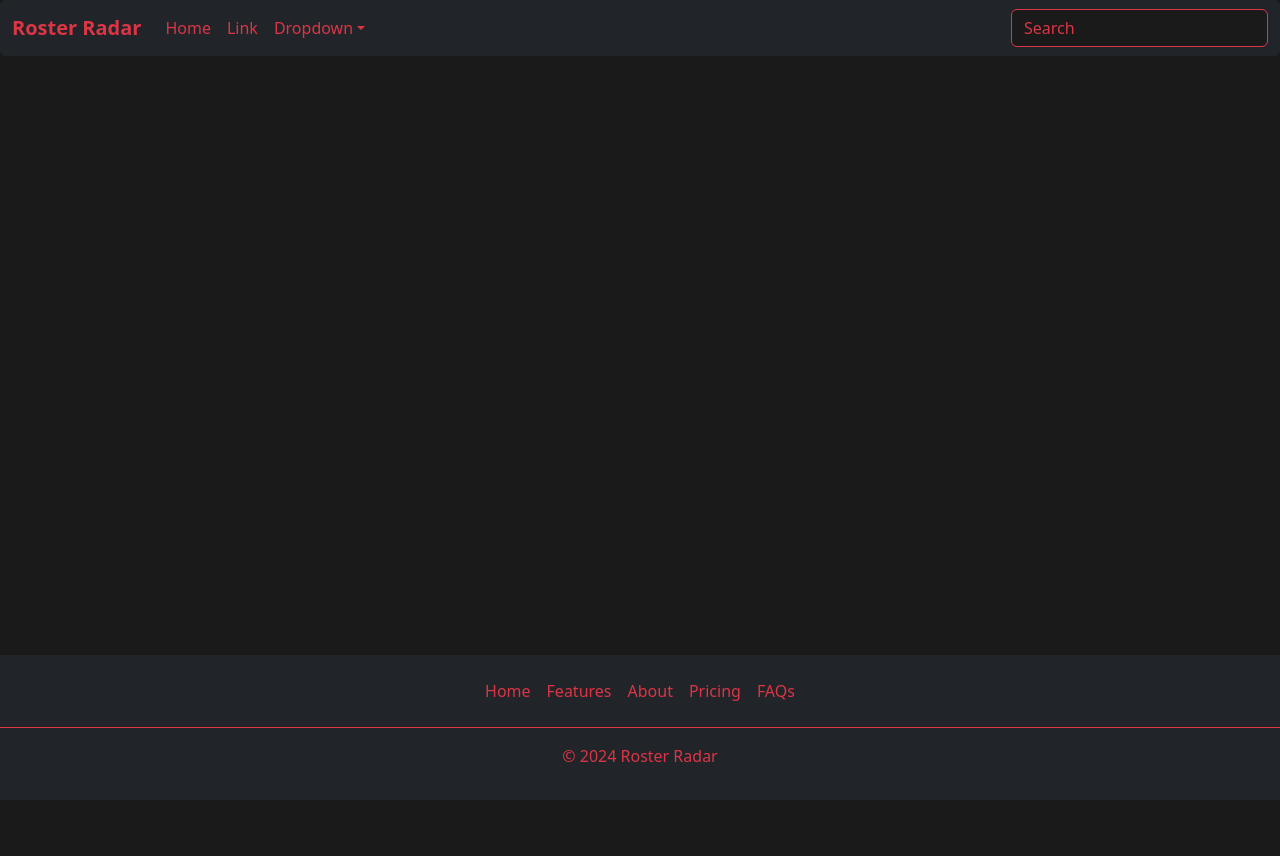
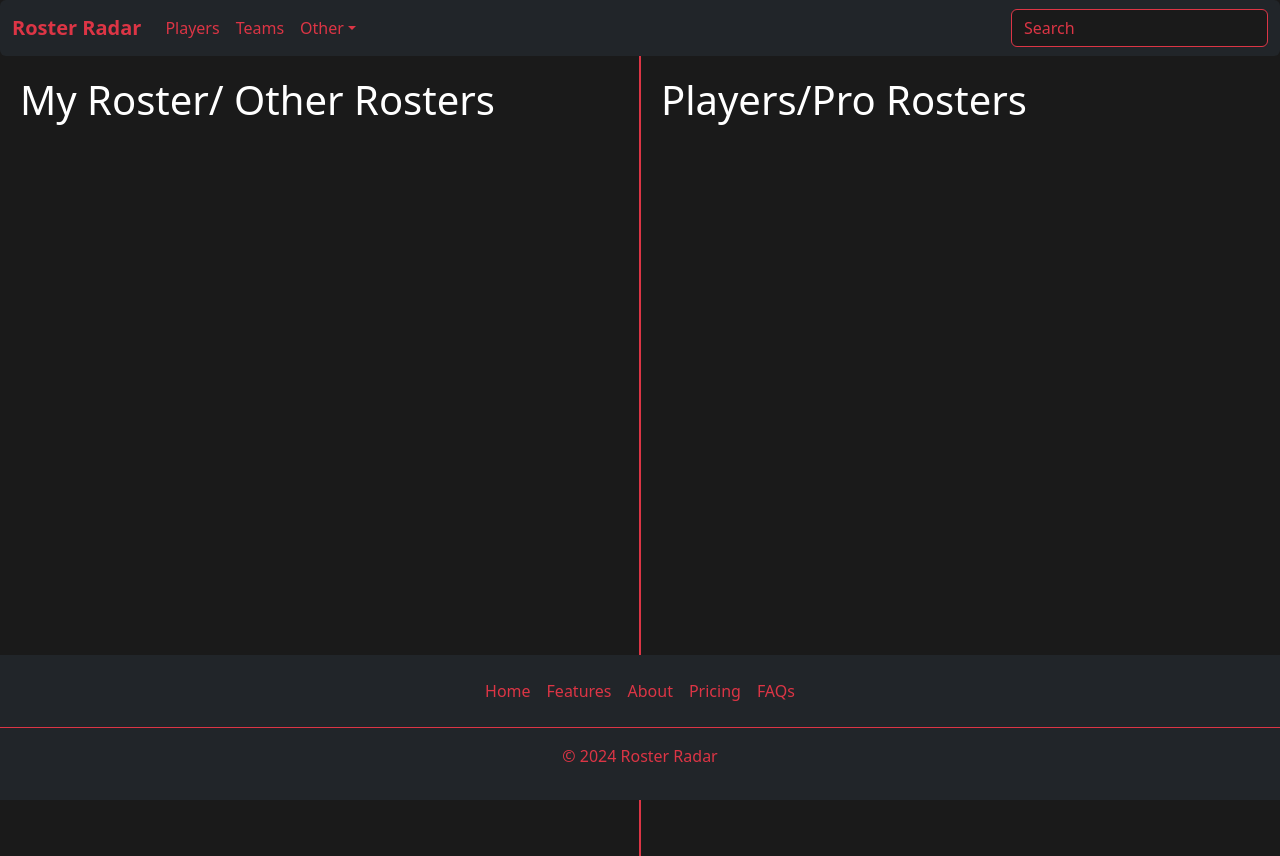
Before and after one commit to MarkSian/Roster-Radar, a React (Vite) app in the folder roster-radar-frontend/: page / in a window 1280 px wide. Before the commit the page ends 800 px from the top, so only its background shows below. Built offline with nearby package versions, Linux system fonts and the light colour scheme.

Commit message:
DualPanel component

```diff
--- a/roster-radar-frontend/src/App.css
+++ b/roster-radar-frontend/src/App.css
@@ -1,5 +1,5 @@
 body {
-    background-color: #1a1a1a;; /* Replace with your desired color */
+    background-color: #1a1a1a; /* Replace with your desired color */
 }
 
 .custom-border {
@@ -22,3 +22,17 @@ body {
     border-color: #dc3545; /* Maintain the border color when focused */
     box-shadow: none; /* Remove the default focus shadow */
 }
+
+.panel-left, .panel-right {
+    height: 100vh; /* Full height of the viewport */
+    padding: 20px; /* Add some padding */
+    background-color: #1a1a1a;
+  }
+
+.panel-left {
+    border-right: 1px solid #dc3545; /* Add a red border to the right */
+}
+
+.panel-right {
+    border-left: 1px solid #dc3545; /* Add a red border to the left */
+}
--- a/roster-radar-frontend/src/App.tsx
+++ b/roster-radar-frontend/src/App.tsx
@@ -1,4 +1,5 @@
 import NavBar from './components/NavBar'
+import DoublePanel from './components/DoublePanel'
 import FooterSection from './components/FooterSection'
 import './App.css'
 
@@ -8,6 +9,7 @@ function App() {
   return (
     <>
       <NavBar />
+      <DoublePanel />
       <FooterSection />
     </>
   )
--- /dev/null
+++ b/roster-radar-frontend/src/components/DoublePanel.tsx
@@ -0,0 +1,19 @@
+
+function DoublePanel() {
+  return (
+    <div className="container-fluid">
+      <div className="row">
+        <div className="col-md-6 panel-left text-white">
+          <h1>My Roster/ Other Rosters</h1>
+          {/* Add your content for the left panel here */}
+        </div>
+        <div className="col-md-6 panel-right text-white">
+          <h1>Players/Pro Rosters</h1>
+          {/* Add your content for the right panel here */}
+        </div>
+      </div>
+    </div>
+  );
+}
+
+export default DoublePanel;
--- a/roster-radar-frontend/src/components/FooterSection.tsx
+++ b/roster-radar-frontend/src/components/FooterSection.tsx
@@ -1,4 +1,4 @@
-function FooterSection() {
+function FooterSection()  {
   return (
     <>
     <footer className="footer mt-auto py-3 bg-dark text-white fixed-bottom ">
--- a/roster-radar-frontend/src/components/NavBar.tsx
+++ b/roster-radar-frontend/src/components/NavBar.tsx
@@ -1,9 +1,9 @@
 function NavBar () {
   return (
     <>
-      <nav className="navbar navbar-expand-lg bg-dark rounded" aria-label="Eleventh navbar example">
+      <nav id="home" className="navbar navbar-expand-lg bg-dark rounded" aria-label="Eleventh navbar example">
         <div className="container-fluid">
-            <a className="navbar-brand text-danger fw-bold"  href="#">Roster Radar</a>
+            <a className="navbar-brand text-danger fw-bold"  href="#home">Roster Radar</a>
             <button className="navbar-toggler bg-danger" type="button" data-bs-toggle="collapse" data-bs-target="#navbarsExample09" aria-controls="navbarsExample09" aria-expanded="false" aria-label="Toggle navigation">
             <span className="navbar-toggler-icon"></span>
             </button>
@@ -11,17 +11,17 @@ function NavBar () {
             <div className="collapse navbar-collapse" id="navbarsExample09">
             <ul className="navbar-nav me-auto mb-2 mb-lg-0">
                 <li className="nav-item">
-                <a className="nav-link active text-danger" aria-current="page" href="#">Home</a>
+                <a className="nav-link active text-danger" aria-current="page" href="#">Players</a>
                 </li>
                 <li className="nav-item">
-                <a className="nav-link text-danger" href="#">Link</a>
+                <a className="nav-link text-danger" href="#">Teams</a>
                 </li>
                 <li className="nav-item dropdown">
-                <a className="nav-link dropdown-toggle text-danger" href="#" data-bs-toggle="dropdown" aria-expanded="false">Dropdown</a>
+                <a className="nav-link dropdown-toggle text-danger" href="#" data-bs-toggle="dropdown" aria-expanded="false">Other</a>
                 <ul className="dropdown-menu bg-dark">
-                    <li><a className="dropdown-item text-danger " href="#">Action</a></li>
-                    <li><a className="dropdown-item text-danger" href="#">Another action</a></li>
-                    <li><a className="dropdown-item text-danger" href="#">Something else here</a></li>
+                    <li><a className="dropdown-item text-danger " href="https://www.basketball-reference.com/">Basketball Reference</a></li>
+                    <li><a className="dropdown-item text-danger" href="https://www.espn.com/fantasy/mens-basketball/">ESPN Fantasy</a></li>
+                    <li><a className="dropdown-item text-danger" href="https://x.com/NBA">NBA Twitter</a></li>
                 </ul>
                 </li>
             </ul>
```
